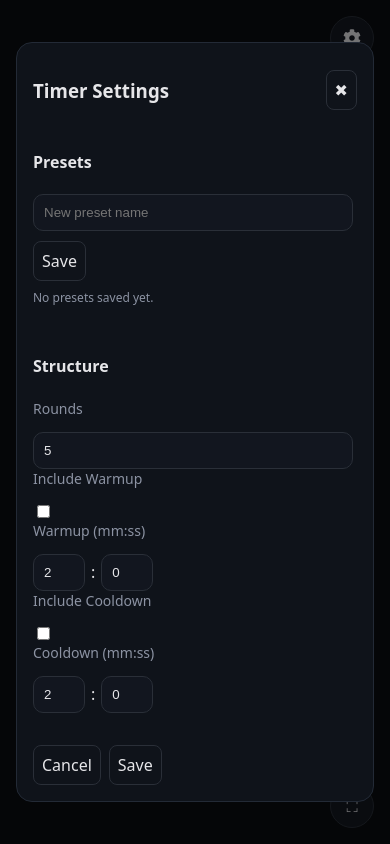
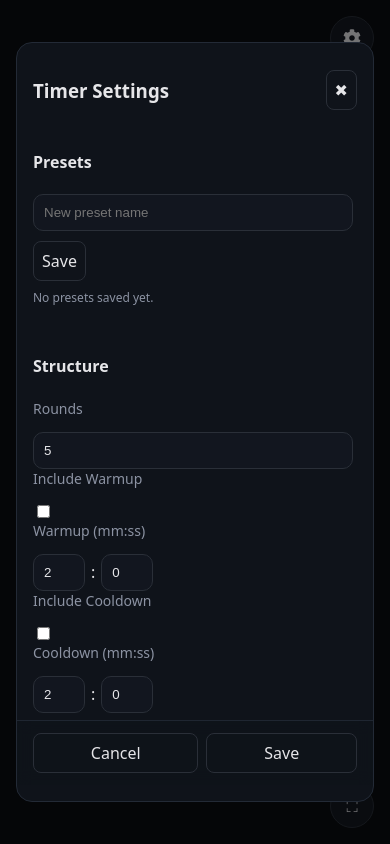
Before and after one commit to Garko01/interval-timer, a React (Vite) app: page / in a window 390 px wide. Built offline with nearby package versions, Linux system fonts and the light colour scheme.

Commit message:
Update look of Settings panel

```diff
--- a/src/App.tsx
+++ b/src/App.tsx
@@ -610,8 +610,7 @@ function SettingsModal({
   onChange: (s: Settings | ((p: Settings) => Settings)) => void;
   onClose: () => void;
 }) {
-
-  const [local, setLocal] = useState<Settings>(settings)
+  const [local, setLocal] = useState<Settings>(settings);
   const [newName, setNewName] = useState('');
 
   function handleSavePreset() {
@@ -644,13 +643,19 @@ function SettingsModal({
     onPresetsChange(updated);
   }
 
-  useEffect(() => setLocal(settings), [settings])
-  function save() { onChange(local); onClose() }
+  useEffect(() => setLocal(settings), [settings]);
+  function save() {
+    onChange(local);
+    onClose();
+  }
 
   return (
     <div className="modal" role="dialog" aria-modal="true">
       <div className="modalCard">
-        <div className="modalHeader"><h3>Timer Settings</h3><button className="iconbtn" onClick={onClose}>✖</button></div>
+        <div className="modalHeader">
+          <h3>Timer Settings</h3>
+          <button className="iconbtn" onClick={onClose}>✖</button>
+        </div>
         <div className="modalBody">
           <section>
             <h4>Presets</h4>
@@ -681,42 +686,38 @@ function SettingsModal({
               </ul>
             )}
           </section>
+
           <section>
             <h4>Structure</h4>
-            <div className="row"><label className="label" style={{ width: 140 }}>Rounds</label><NumberField className="input" min={1} max={100} value={local.rounds} onValueChange={value => setLocal({ ...local, rounds: value })} /></div>
-            <div className="row"><label className="label" style={{ width: 140 }}>Include Warmup</label><input type="checkbox" checked={local.includeWarmup} onChange={e => setLocal({ ...local, includeWarmup: e.target.checked })} /></div>
-            <div className="row"><label className="label" style={{ width: 140 }}>Warmup (mm:ss)</label><MmSsInput value={local.warmupSeconds} onChange={v => setLocal({ ...local, warmupSeconds: v })} disabled={!local.includeWarmup} /></div>
-            <div className="row"><label className="label" style={{ width: 140 }}>Include Cooldown</label><input type="checkbox" checked={local.includeCooldown} onChange={e => setLocal({ ...local, includeCooldown: e.target.checked })} /></div>
-            <div className="row"><label className="label" style={{ width: 140 }}>Cooldown (mm:ss)</label><MmSsInput value={local.cooldownSeconds} onChange={v => setLocal({ ...local, cooldownSeconds: v })} disabled={!local.includeCooldown} /></div>
+            <div className="row"><label className="label labelFixed">Rounds</label><NumberField className="input" min={1} max={100} value={local.rounds} onValueChange={value => setLocal({ ...local, rounds: value })} /></div>
+            <div className="row"><label className="label labelFixed">Include Warmup</label><input type="checkbox" checked={local.includeWarmup} onChange={e => setLocal({ ...local, includeWarmup: e.target.checked })} /></div>
+            <div className="row"><label className="label labelFixed">Warmup (mm:ss)</label><MmSsInput value={local.warmupSeconds} onChange={v => setLocal({ ...local, warmupSeconds: v })} disabled={!local.includeWarmup} /></div>
+            <div className="row"><label className="label labelFixed">Include Cooldown</label><input type="checkbox" checked={local.includeCooldown} onChange={e => setLocal({ ...local, includeCooldown: e.target.checked })} /></div>
+            <div className="row"><label className="label labelFixed">Cooldown (mm:ss)</label><MmSsInput value={local.cooldownSeconds} onChange={v => setLocal({ ...local, cooldownSeconds: v })} disabled={!local.includeCooldown} /></div>
           </section>
+
           <section>
             <h4>Intervals</h4>
-            <div className="row"><label className="label" style={{ width: 140 }}>Work (mm:ss)</label><MmSsInput value={local.workSeconds} onChange={v => setLocal({ ...local, workSeconds: v })} /></div>
-            <div className="row"><label className="label" style={{ width: 140 }}>Rest (mm:ss)</label><MmSsInput value={local.restSeconds} onChange={v => setLocal({ ...local, restSeconds: v })} /></div>
-            <div className="row"><label className="label" style={{ width: 140 }}>Pre-count 3–2–1</label><input type="checkbox" checked={local.precount321} onChange={e => setLocal({ ...local, precount321: e.target.checked })} /></div>
-            <div className="row"><label className="label" style={{ width: 140 }}>Mute sounds</label><input type="checkbox" checked={local.mute} onChange={e => setLocal({ ...local, mute: e.target.checked })} /></div>
+            <div className="row"><label className="label labelFixed">Work (mm:ss)</label><MmSsInput value={local.workSeconds} onChange={v => setLocal({ ...local, workSeconds: v })} /></div>
+            <div className="row"><label className="label labelFixed">Rest (mm:ss)</label><MmSsInput value={local.restSeconds} onChange={v => setLocal({ ...local, restSeconds: v })} /></div>
+            <div className="row"><label className="label labelFixed">Pre-count 3–2–1</label><input type="checkbox" checked={local.precount321} onChange={e => setLocal({ ...local, precount321: e.target.checked })} /></div>
+            <div className="row"><label className="label labelFixed">Mute sounds</label><input type="checkbox" checked={local.mute} onChange={e => setLocal({ ...local, mute: e.target.checked })} /></div>
           </section>
+
           <section>
             <h4>Power</h4>
-            <div className="row"><label className="label" style={{ width: 140 }}>Keep screen awake</label><input type="checkbox" checked={local.wakeLock} onChange={e => setLocal({ ...local, wakeLock: e.target.checked })} /></div>
-            <div className="row">
-              <label className="label" style={{ width: 140 }}>Vibrate on transitions</label>
-              <input
-                type="checkbox"
-                checked={local.vibrate}
-                onChange={(e) => setLocal({ ...local, vibrate: e.target.checked })}
-              />
-            </div>
-            <div className="row"><label className="label" style={{ width: 140 }}>Finish notification</label><input type="checkbox" checked={local.notifications.finish} onChange={e => setLocal({ ...local, notifications: { ...local.notifications, finish: e.target.checked } })} /></div>
+            <div className="row"><label className="label labelFixed">Keep screen awake</label><input type="checkbox" checked={local.wakeLock} onChange={e => setLocal({ ...local, wakeLock: e.target.checked })} /></div>
+            <div className="row"><label className="label labelFixed">Vibrate on transitions</label><input type="checkbox" checked={local.vibrate} onChange={e => setLocal({ ...local, vibrate: e.target.checked })} /></div>
+            <div className="row"><label className="label labelFixed">Finish notification</label><input type="checkbox" checked={local.notifications.finish} onChange={e => setLocal({ ...local, notifications: { ...local.notifications, finish: e.target.checked } })} /></div>
           </section>
         </div>
         <div className="modalFooter">
           <button className="iconbtn" onClick={onClose}>Cancel</button>
-          <button className="iconbtn" style={{ marginLeft: 8 }} onClick={save}>Save</button>
+          <button className="iconbtn" onClick={save}>Save</button>
         </div>
       </div>
     </div>
-  )
+  );
 }
 
 function clamp(n: number, min: number, max: number) { return Math.max(min, Math.min(max, n)) }
--- a/src/styles.css
+++ b/src/styles.css
@@ -311,3 +311,62 @@ html, body, .container, .main { overflow-x: hidden; }
 .presetActions button {
   margin-left: 4px;
 }
+
+/* Label width utility for consistent layout */
+.labelFixed {
+  flex: 0 0 var(--settings-label-width, 140px);
+  max-width: var(--settings-label-width, 140px);
+}
+
+/* Ensure the modal body adapts responsively */
+.modalBody {
+  display: grid;
+  grid-template-columns: repeat(auto-fit, minmax(280px, 1fr));
+  gap: 16px;
+  overflow: auto;
+  padding-right: 4px;
+}
+
+.modalBody section {
+  min-width: 280px;
+}
+
+/* Modal footer layout */
+.modalFooter {
+  display: flex;
+  justify-content: flex-end;
+  align-items: center;
+  gap: 8px;
+  margin-top: 16px;
+}
+
+.modalFooter button {
+  min-width: 96px;
+}
+
+/* Mobile optimization */
+@media (max-width: 480px) {
+  .labelFixed {
+    flex: 1 0 100%;
+    max-width: 100%;
+  }
+
+  .modalBody {
+    padding-bottom: 72px; /* room for sticky footer */
+  }
+
+  .modalFooter {
+    position: sticky;
+    bottom: 0;
+    background: rgba(15, 19, 26, 0.95);
+    backdrop-filter: blur(8px);
+    margin: 0 -16px -16px;
+    padding: 12px 16px calc(env(safe-area-inset-bottom) + 12px);
+    border-top: 1px solid rgba(35, 42, 54, 0.85);
+    justify-content: space-between;
+  }
+
+  .modalFooter button {
+    flex: 1 1 auto;
+  }
+}
```
